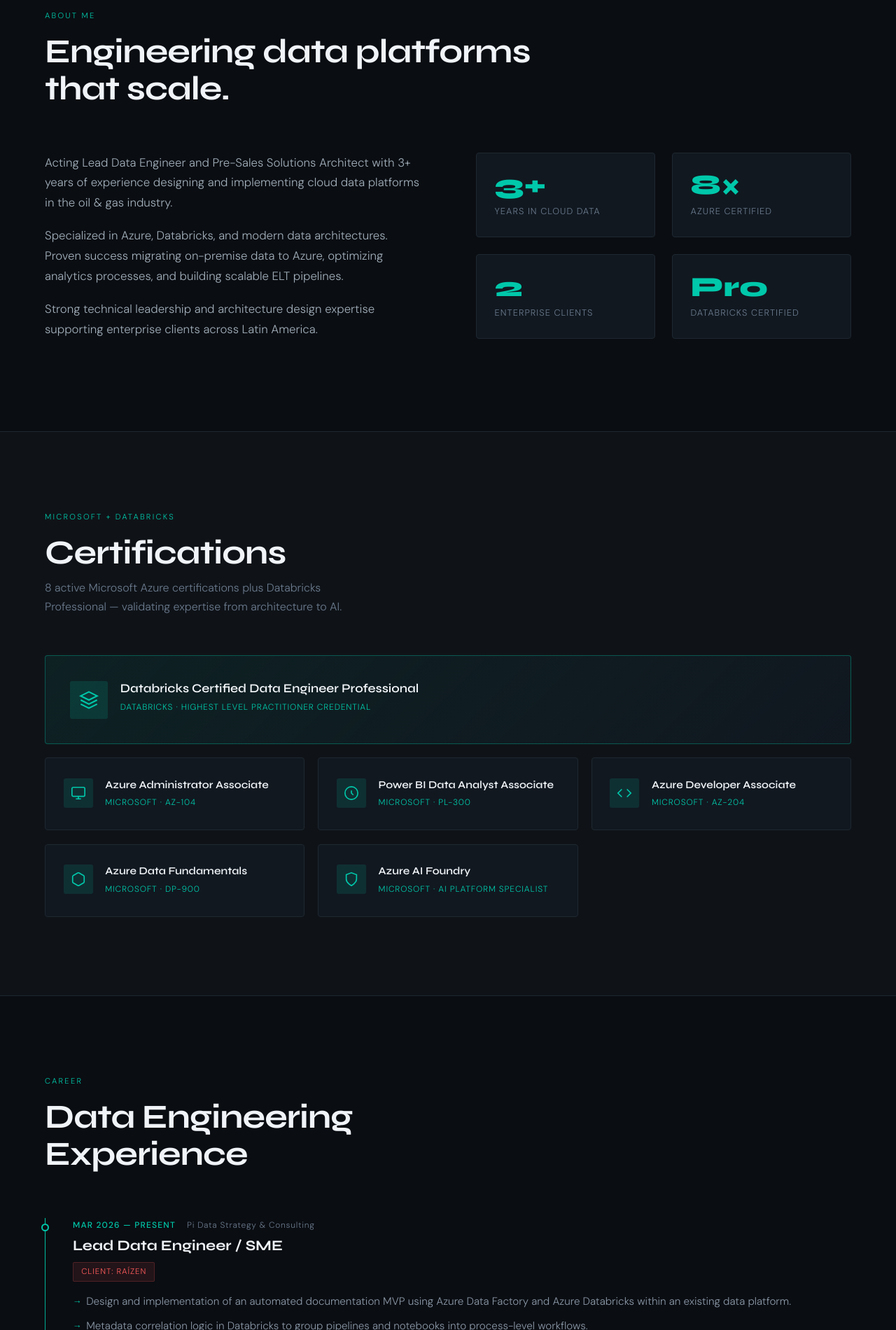
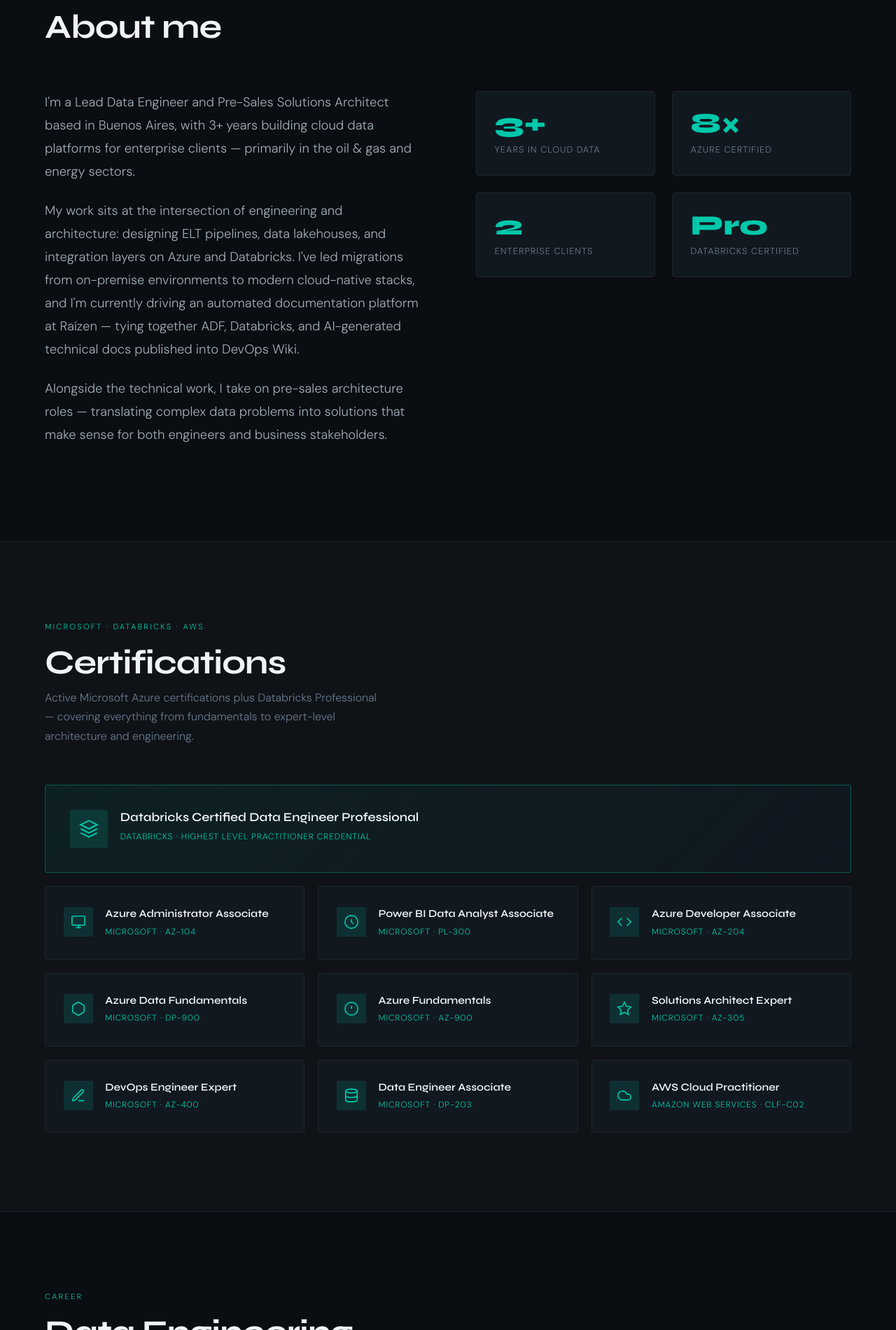
Before and after one commit to matiasdb2/matiasdb2.github.io, a plain HTML site: page index.html in a window 1280 px wide. Shown: the part 900-2800 px from the top of the page at 70% size. Drawn offline with Linux system fonts and the light colour scheme.

Commit message:
Refactor index.html for content updates
Updated various sections of the HTML document to enhance content clarity and accuracy.

```diff
--- a/index.html
+++ b/index.html
@@ -4,7 +4,6 @@
   <meta charset="UTF-8" />
   <meta name="viewport" content="width=device-width, initial-scale=1.0" />
   <title>Matias Bertuzzi — Lead Data Engineer</title>
-  <link rel="icon" type="image/png" href="/favicon.png">
   <link rel="preconnect" href="https://fonts.googleapis.com" />
   <link href="https://fonts.googleapis.com/css2?family=Syne:wght@400;600;700;800&family=DM+Sans:ital,wght@0,300;0,400;0,500;1,300&display=swap" rel="stylesheet" />
   <style>
@@ -212,6 +211,17 @@
     }
 
     /* ─── ABOUT ─── */
+    #about .section-label {
+      font-size: clamp(2rem, 4vw, 3rem);
+      letter-spacing: -0.02em;
+      text-transform: none;
+      color: var(--white);
+      font-family: 'Syne', sans-serif;
+      font-weight: 700;
+      line-height: 1.1;
+      margin-bottom: 0;
+    }
+
     #about .about-grid {
       display: grid;
       grid-template-columns: 1fr 1fr;
@@ -222,8 +232,9 @@
 
     .about-text p {
       color: #a0adb8;
-      font-size: 1.05rem;
-      margin-bottom: 1.2rem;
+      font-size: 1.15rem;
+      margin-bottom: 1.4rem;
+      line-height: 1.8;
     }
 
     .stats-grid {
@@ -563,14 +574,14 @@
     <div class="hero-content">
       <div class="hero-tag">Buenos Aires, Argentina</div>
       <h1>Matias<br/>Bertuzzi<span class="accent">.</span></h1>
-      <p class="hero-sub">Lead Data Engineer · Pre-Sales Solutions Architect · 8× Azure Certified · Databricks Professional</p>
+      <p class="hero-sub">Lead Data Engineer · Pre-Sales Solutions Architect · Azure Certified · Databricks Professional</p>
       <div class="hero-badges">
         <span class="badge">Azure</span>
         <span class="badge">Databricks</span>
         <span class="badge">Apache Spark</span>
         <span class="badge">Python</span>
         <span class="badge">SQL</span>
-        <span class="badge">Azure AI Foundry</span>
+        <span class="badge">Microsoft Foundry</span>
       </div>
       <div class="hero-cta">
         <a href="#experience" class="btn btn-primary">View Experience</a>
@@ -582,12 +593,11 @@
   <!-- ABOUT -->
   <section id="about">
     <div class="section-label">About me</div>
-    <h2>Engineering data platforms<br/>that scale.</h2>
     <div class="about-grid">
       <div class="about-text">
-        <p>Acting Lead Data Engineer and Pre-Sales Solutions Architect with 3+ years of experience designing and implementing cloud data platforms in the oil & gas industry.</p>
-        <p>Specialized in Azure, Databricks, and modern data architectures. Proven success migrating on-premise data to Azure, optimizing analytics processes, and building scalable ELT pipelines.</p>
-        <p>Strong technical leadership and architecture design expertise supporting enterprise clients across Latin America.</p>
+        <p>I'm a Lead Data Engineer and Pre-Sales Solutions Architect based in Buenos Aires, with 3+ years building cloud data platforms for enterprise clients — primarily in the oil & gas and energy sectors.</p>
+        <p>My work sits at the intersection of engineering and architecture: designing ELT pipelines, data lakehouses, and integration layers on Azure and Databricks. I've led migrations from on-premise environments to modern cloud-native stacks, and I'm currently driving an automated documentation platform at Raízen — tying together ADF, Databricks, and AI-generated technical docs published into DevOps Wiki.</p>
+        <p>Alongside the technical work, I take on pre-sales architecture roles — translating complex data problems into solutions that make sense for both engineers and business stakeholders.</p>
       </div>
       <div class="stats-grid">
         <div class="stat-card">
@@ -612,9 +622,9 @@
 
   <!-- CERTIFICATIONS -->
   <section id="certifications">
-    <div class="section-label">Microsoft + Databricks</div>
+    <div class="section-label">Microsoft · Databricks · AWS</div>
     <h2>Certifications</h2>
-    <p class="cert-intro">8 active Microsoft Azure certifications plus Databricks Professional — validating expertise from architecture to AI.</p>
+    <p class="cert-intro">Active Microsoft Azure certifications plus Databricks Professional — covering everything from fundamentals to expert-level architecture and engineering.</p>
     <div class="certs-grid">
 
       <div class="cert-card featured">
@@ -680,14 +690,62 @@
       <div class="cert-card">
         <div class="cert-icon">
           <svg viewBox="0 0 24 24" fill="none" stroke="#00c8aa" stroke-width="1.8">
-            <path d="M12 22s8-4 8-10V5l-8-3-8 3v7c0 6 8 10 8 10z"/>
+            <circle cx="12" cy="12" r="10"/><line x1="12" y1="8" x2="12" y2="12"/><line x1="12" y1="16" x2="12.01" y2="16"/>
           </svg>
         </div>
         <div class="cert-body">
-          <div class="cert-name">Azure AI Foundry</div>
-          <div class="cert-issuer">Microsoft · AI Platform Specialist</div>
+          <div class="cert-name">Azure Fundamentals</div>
+          <div class="cert-issuer">Microsoft · AZ-900</div>
         </div>
       </div>
+
+      <div class="cert-card">
+        <div class="cert-icon">
+          <svg viewBox="0 0 24 24" fill="none" stroke="#00c8aa" stroke-width="1.8">
+            <polygon points="12 2 15.09 8.26 22 9.27 17 14.14 18.18 21.02 12 17.77 5.82 21.02 7 14.14 2 9.27 8.91 8.26 12 2"/>
+          </svg>
+        </div>
+        <div class="cert-body">
+          <div class="cert-name">Solutions Architect Expert</div>
+          <div class="cert-issuer">Microsoft · AZ-305</div>
+        </div>
+      </div>
+
+      <div class="cert-card">
+        <div class="cert-icon">
+          <svg viewBox="0 0 24 24" fill="none" stroke="#00c8aa" stroke-width="1.8">
+            <path d="M12 20h9"/><path d="M16.5 3.5a2.121 2.121 0 0 1 3 3L7 19l-4 1 1-4L16.5 3.5z"/>
+          </svg>
+        </div>
+        <div class="cert-body">
+          <div class="cert-name">DevOps Engineer Expert</div>
+          <div class="cert-issuer">Microsoft · AZ-400</div>
+        </div>
+      </div>
+
+      <div class="cert-card">
+        <div class="cert-icon">
+          <svg viewBox="0 0 24 24" fill="none" stroke="#00c8aa" stroke-width="1.8">
+            <ellipse cx="12" cy="5" rx="9" ry="3"/><path d="M21 12c0 1.66-4 3-9 3s-9-1.34-9-3"/><path d="M3 5v14c0 1.66 4 3 9 3s9-1.34 9-3V5"/>
+          </svg>
+        </div>
+        <div class="cert-body">
+          <div class="cert-name">Data Engineer Associate</div>
+          <div class="cert-issuer">Microsoft · DP-203</div>
+        </div>
+      </div>
+      <div class="cert-card">
+        <div class="cert-icon">
+          <svg viewBox="0 0 24 24" fill="none" stroke="#00c8aa" stroke-width="1.8">
+            <path d="M17.5 19H9a7 7 0 1 1 6.71-9h1.79a4.5 4.5 0 1 1 0 9z"/>
+          </svg>
+        </div>
+        <div class="cert-body">
+          <div class="cert-name">AWS Cloud Practitioner</div>
+          <div class="cert-issuer">Amazon Web Services · CLF-C02</div>
+        </div>
+      </div>
+
 
     </div>
   </section>
@@ -704,7 +762,7 @@
           <span class="exp-company">Pi Data Strategy & Consulting</span>
         </div>
         <div class="exp-title">Lead Data Engineer / SME</div>
-        <span class="exp-client">Client: Raízen</span>
+        <span class="exp-client">Client: Raízen Argentina</span>
         <ul class="exp-bullets">
           <li>Design and implementation of an automated documentation MVP using Azure Data Factory and Azure Databricks within an existing data platform.</li>
           <li>Metadata correlation logic in Databricks to group pipelines and notebooks into process-level workflows.</li>
@@ -763,7 +821,7 @@
           <span class="skill-tag">Azure Data Factory</span>
           <span class="skill-tag">Azure Functions</span>
           <span class="skill-tag">Azure DevOps</span>
-          <span class="skill-tag">Azure AI Foundry</span>
+          <span class="skill-tag">Microsoft Foundry</span>
         </div>
       </div>
 
@@ -855,6 +913,13 @@
           +54 11 2391 3513
         </a>
 
+        <a href="https://github.com/matiasdb2" target="_blank" rel="noopener" class="contact-link">
+          <svg viewBox="0 0 24 24" fill="none" stroke="currentColor" stroke-width="1.8">
+            <path d="M9 19c-5 1.5-5-2.5-7-3m14 6v-3.87a3.37 3.37 0 0 0-.94-2.61c3.14-.35 6.44-1.54 6.44-7A5.44 5.44 0 0 0 20 4.77 5.07 5.07 0 0 0 19.91 1S18.73.65 16 2.48a13.38 13.38 0 0 0-7 0C6.27.65 5.09 1 5.09 1A5.07 5.07 0 0 0 5 4.77a5.44 5.44 0 0 0-1.5 3.78c0 5.42 3.3 6.61 6.44 7A3.37 3.37 0 0 0 9 18.13V22"/>
+          </svg>
+          github.com/matiasdb2
+        </a>
+
       </div>
     </div>
   </section>
```
